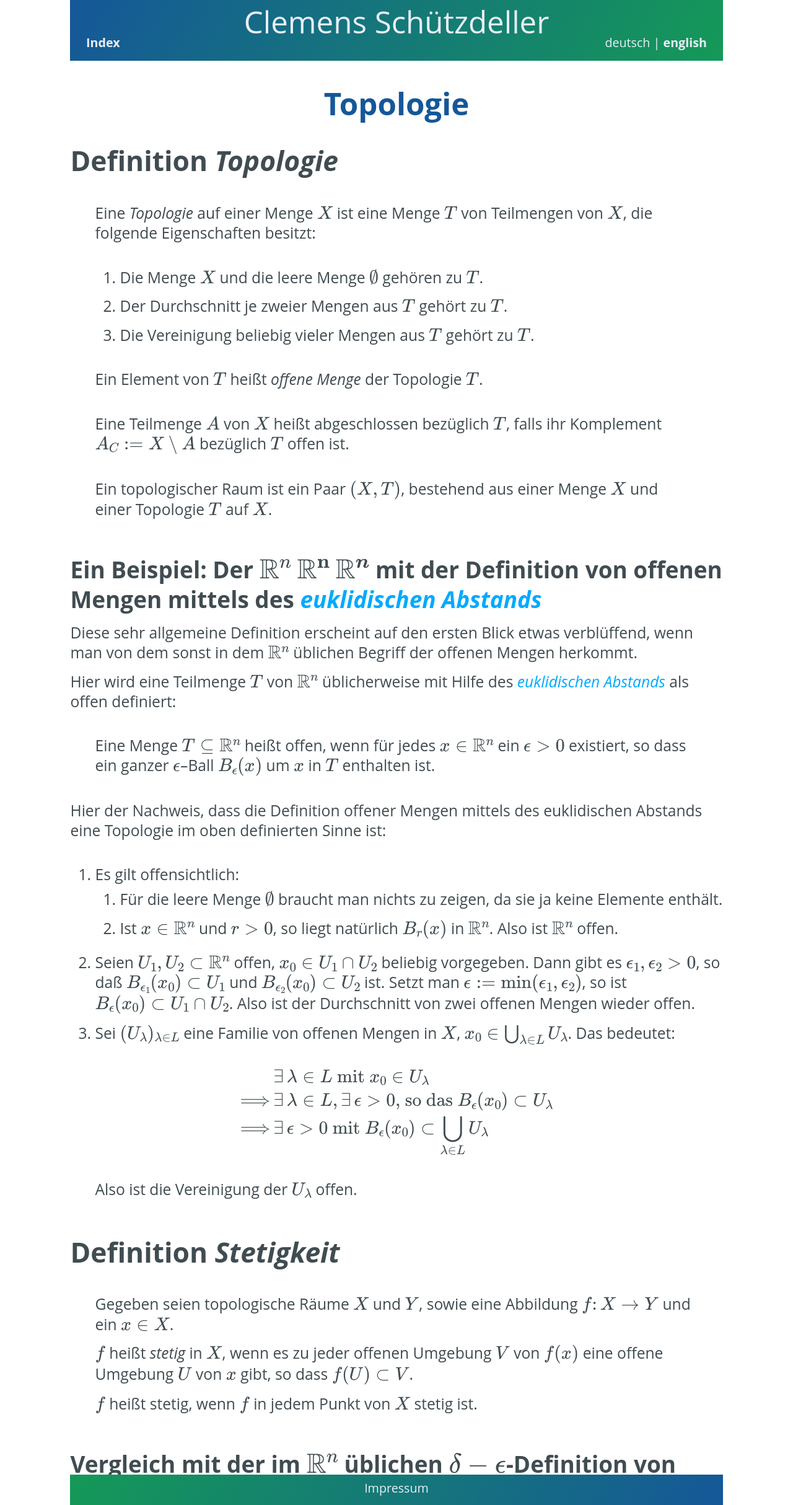
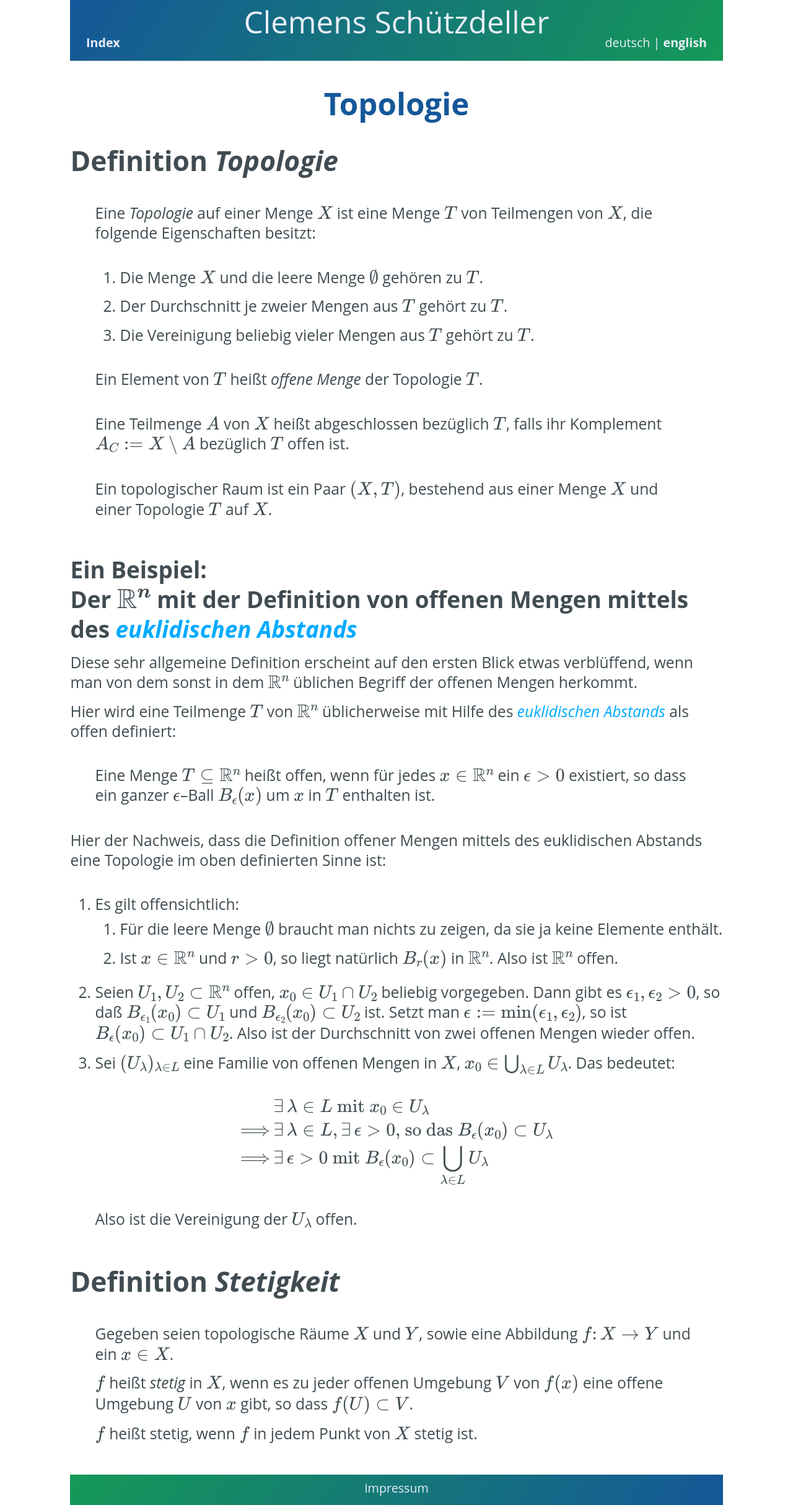
Before and after one commit to cs-LA/home, a Jekyll site: the page built from Topologie/index.md, in a window 1280 px wide. Shown: the whole page at 62% size. Built offline with Jekyll 4.4.1, drawn with Linux system fonts in a browser that asks for light colours; our own code applies the rules of GitHub Pages for plain Markdown files.

Commit message:
Update index.md

```diff
--- a/Topologie/index.md
+++ b/Topologie/index.md
@@ -13,7 +13,7 @@
 
 > Ein topologischer Raum ist ein Paar $(X,T)$, bestehend aus einer Menge $X$ und einer Topologie $T$ auf $X$.
 
-### Ein Beispiel: Der $\mathbb{R}^n$  $\mathbf{\mathbb{R}^n}$  $\boldsymbol{\mathbb{R}^n}$ mit der Definition von offenen Mengen mittels des *[euklidischen Abstands](https://de.m.wikipedia.org/wiki/Euklidischer_Abstand)*
+### Ein Beispiel:<br>Der $\boldsymbol{\mathbb{R}^n}$ mit der Definition von offenen Mengen mittels des *[euklidischen Abstands](https://de.m.wikipedia.org/wiki/Euklidischer_Abstand)*
 
 Diese sehr allgemeine Definition erscheint auf den ersten Blick etwas verblüffend, wenn man von dem sonst in dem $\mathbb{R}^n$ üblichen Begriff der offenen Mengen herkommt.
 
```
